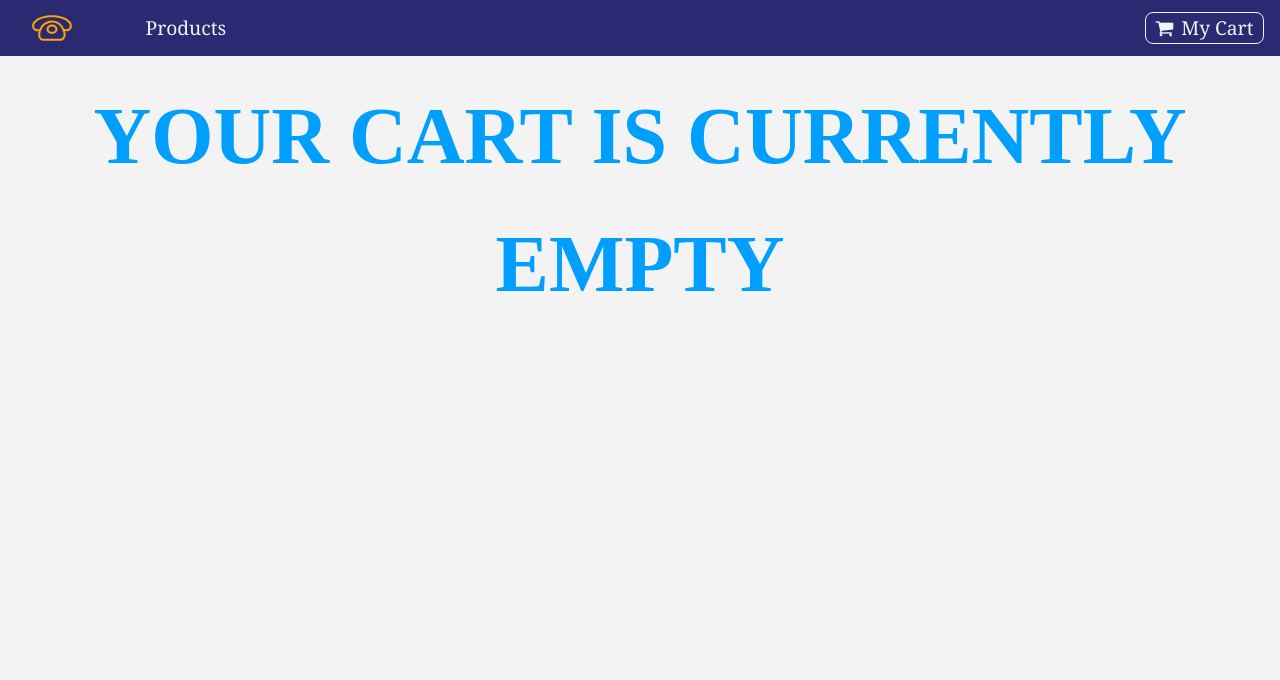
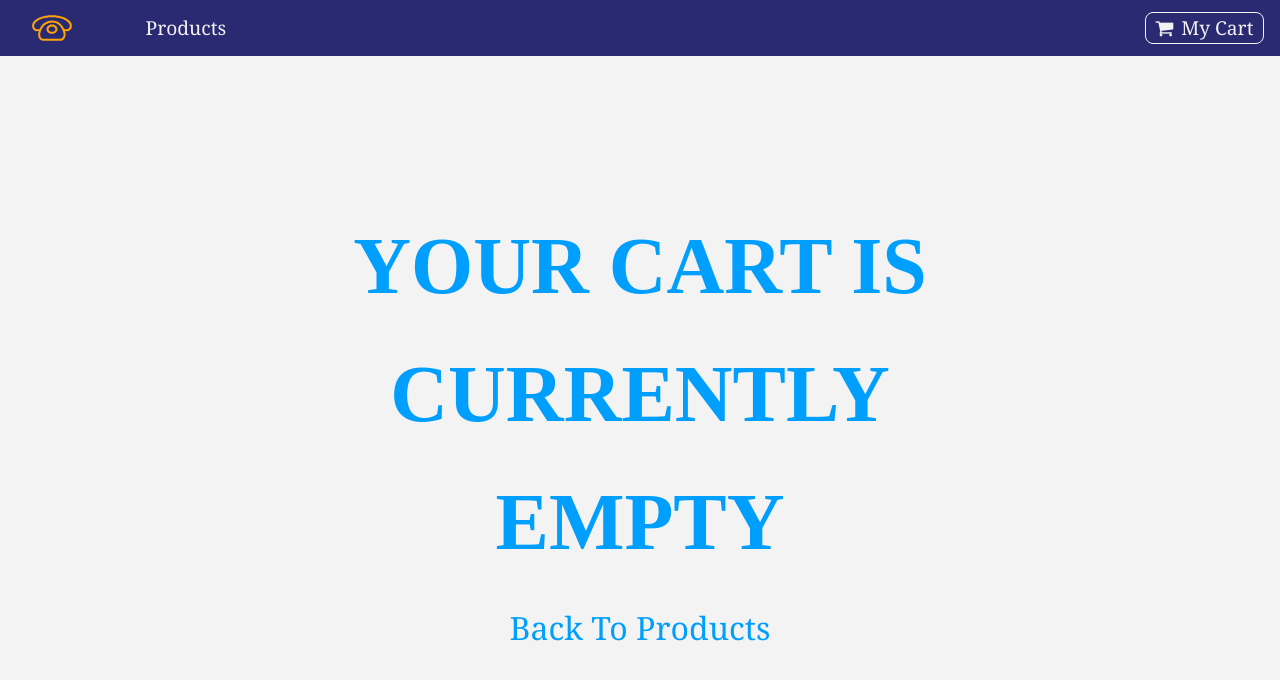
Before and after one commit to Jogata/SoftUni-React-Project, a React (Vite) app in the folder client/: page /cart in a window 1280 px wide. Shown: the top 680 px of the page. Built offline with nearby package versions, Linux system fonts and the light colour scheme; a web font is replaced by a local one.

Commit message:
added final additions

```diff
--- a/client/public/styles.css
+++ b/client/public/styles.css
@@ -1389,9 +1389,29 @@ a:focus-visible {
   padding: 0.5rem;
 }
 
-.cart-component .flex-container {
+.cart-component {
   flex: 1;
-  align-items: center;
+  /* align-items: center; */
+  flex-direction: column;
+}
+
+.cart-inner-container {
+  max-width: 50rem;
+  margin: auto;
+}
+
+.cart-inner-container h1 {
+  margin-bottom: 1rem;
+}
+
+.cart-inner-container a {
+  color: var(--light-blue);
+  font-size: 2rem;
+  text-transform: capitalize;
+}
+
+.cart-inner-container a:hover {
+  text-decoration: underline;
 }
 
 .cart-header div p {
--- a/client/src/components/phone-e-commerce/Cart/Cart.jsx
+++ b/client/src/components/phone-e-commerce/Cart/Cart.jsx
@@ -7,7 +7,7 @@ import { EmptyCart } from "./EmptyCart";
 
 export function Cart() {
     return (
-        <section className="cart-component">
+        <section className="cart-component flex-container">
             <ProductConsumer>
                 {ctx => {
                     const { cart } = ctx;
--- a/client/src/components/phone-e-commerce/Cart/CartTotals.jsx
+++ b/client/src/components/phone-e-commerce/Cart/CartTotals.jsx
@@ -13,17 +13,17 @@ export function CartTotals({ctx}) {
                         </Link>
                         <span className="block">
                             subtotal:
-                            <span> ${cartSubtotal}</span>
+                            <span> ${cartSubtotal.toFixed(2)}</span>
                         </span>
                         <span className="block">
                             tax:
-                            <span> ${cartTax}</span>
+                            <span> ${cartTax.toFixed(2)}</span>
                         </span>
                         <span className="block">
                             total:
-                            <span> ${cartTotal}</span>
+                            <span> ${cartTotal.toFixed(2)}</span>
                         </span>
-                        <PaypalExpressBtn />
+                        {/* <PaypalExpressBtn total={cartTotal} clearCart={clearCart} history={history} /> */}
                     {/* </div> */}
                 {/* </div> */}
             </div>
--- a/client/src/components/phone-e-commerce/Cart/EmptyCart.jsx
+++ b/client/src/components/phone-e-commerce/Cart/EmptyCart.jsx
@@ -1,7 +1,10 @@
+import { Link } from "react-router-dom";
+
 export function EmptyCart() {
     return (
-        <section>
+        <section className="cart-inner-container">
             <h1>your cart is currently empty</h1>
+            <Link to="/">back to products</Link>
         </section>
     )
 }
```
